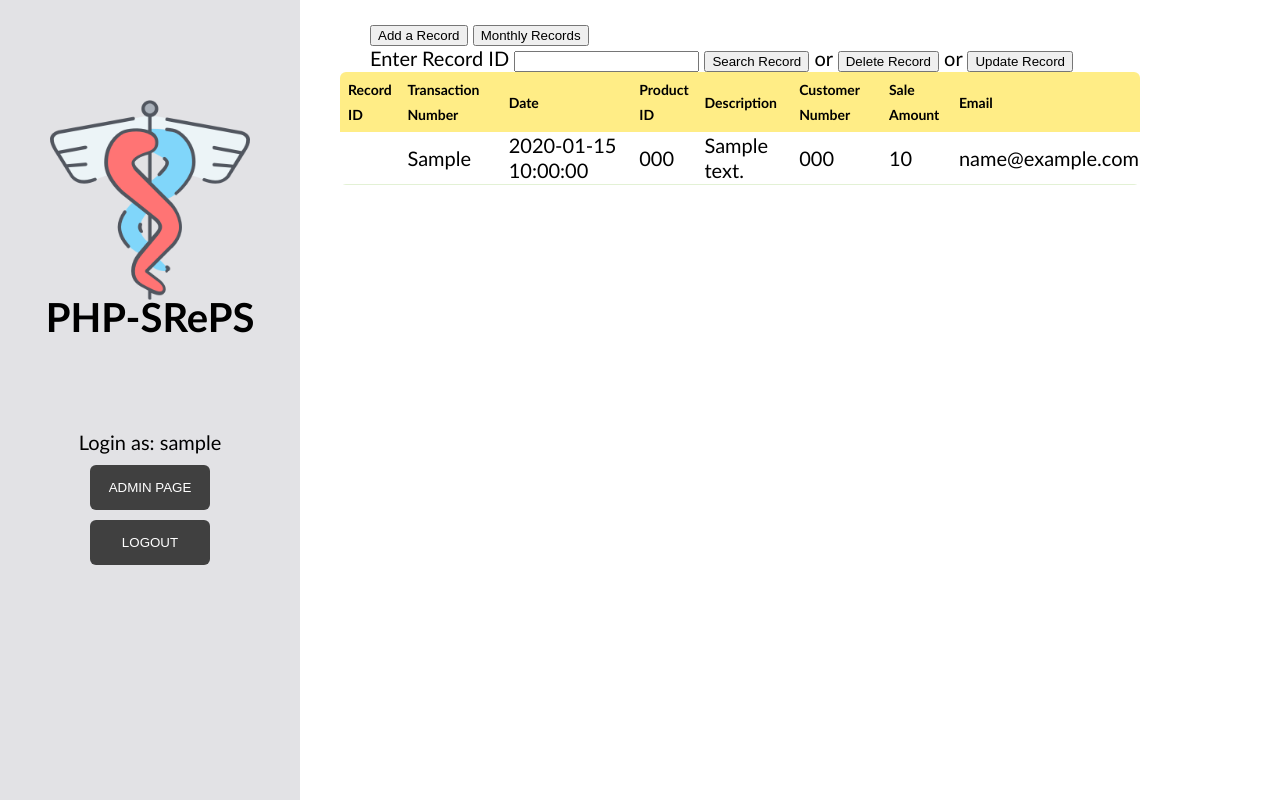
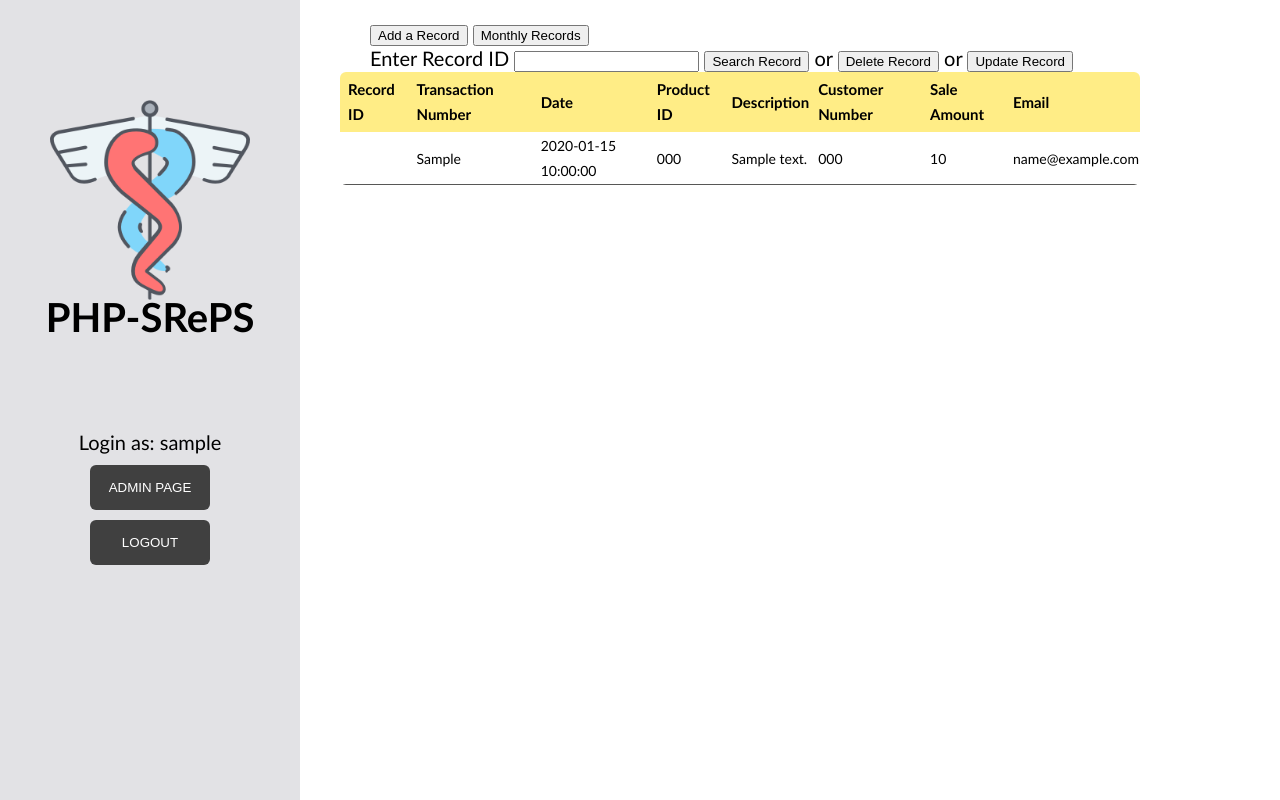
Before and after one commit to MuhammadJack/MuhammadJack.github.io, a PHP site: page /recordspage.php in a window 1280 px wide; the page is wider, and only the part inside the window is pictured. Run offline with PHP 8.4, Linux system fonts and the light colour scheme; the visitor is signed in with stand-in values (Sample User, id 1); tables that the repository leaves empty or names only in its code hold one stand-in row (values such as "Sample post"); data that the repository does not hold is empty.

Commit message:
table content size change

```diff
--- a/style/styles.css
+++ b/style/styles.css
@@ -213,7 +213,6 @@ body {
 }
 
 table {
-  border-spacing: 1;
   border-collapse: collapse;
   background: white;
   border-radius: 6px;
@@ -233,12 +232,14 @@ td {
 thead tr {
   height: 60px;
   background: #ffed86;
-  font-size: 14px;
+  font-size: 15px;
 }
 
 tbody tr {
   height: 48px;
-  border-bottom: 1px solid #e3f1d5;
+  width: max-content;
+  font-size: 14px;
+  border-bottom: 1px solid #575756;
 }
 
 tbody tr :last-child {
```
